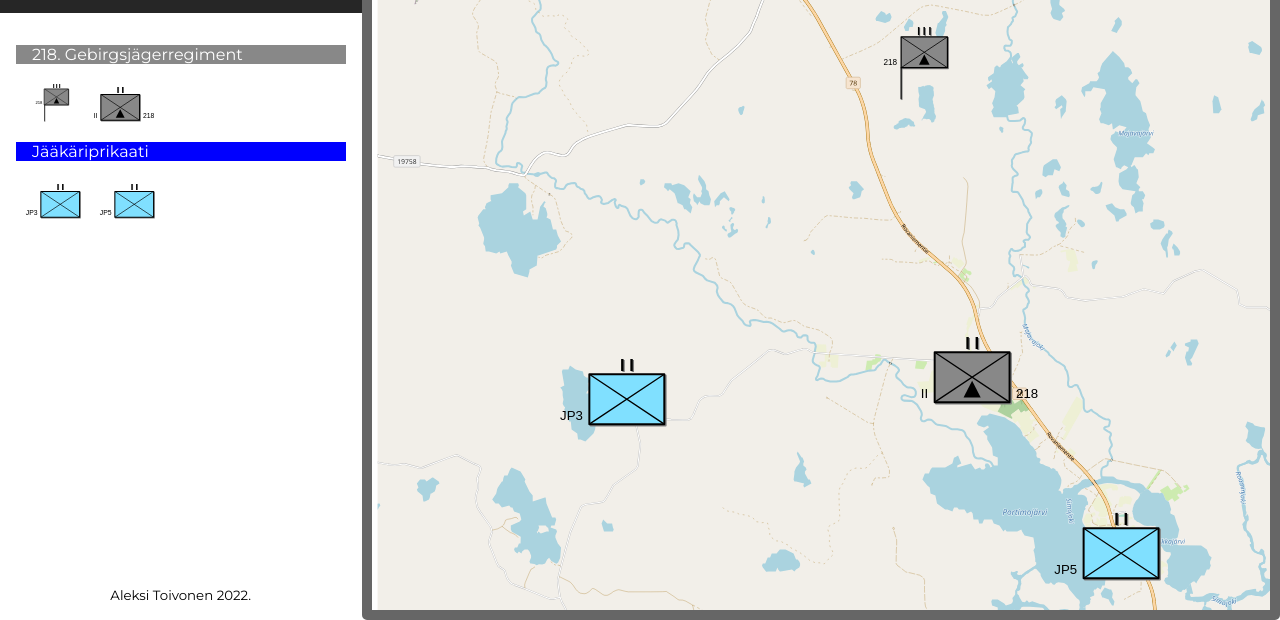
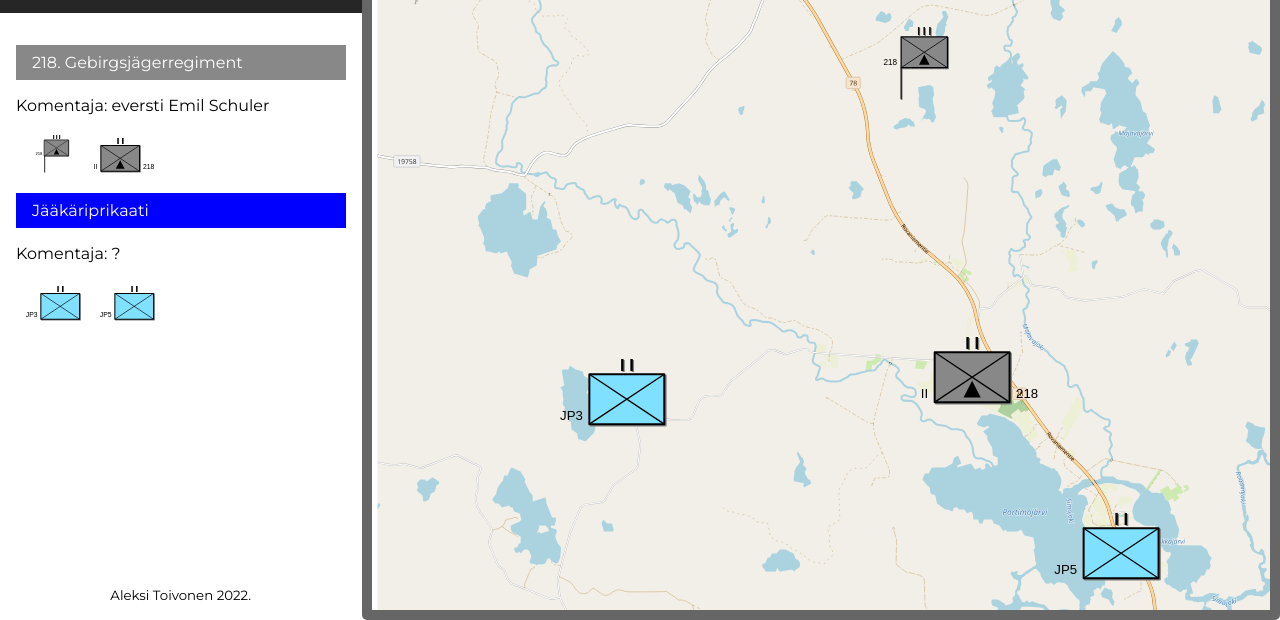
Before and after one commit to aptoivonen/ylimaa-animation, a website: page dist/index.html in a window 1280 px wide. Shown: the part 180-800 px from the top of the page. Drawn offline with nearby package versions, Linux system fonts and the light colour scheme.

Commit message:
Edit unit info styles

```diff
--- a/dist/index.html
+++ b/dist/index.html
@@ -27,6 +27,7 @@
       <section class="info-section">
         <div>
           <p class="unit-info german">218. Gebirgsjägerregiment</p>
+          <p>Komentaja: eversti Emil Schuler</p>
           <div class="unit-list">
             <img src="svg/hq-218.svg" alt="218 headquarters icon" />
             <img src="svg/218-II.svg" alt="218-II batallion icon" />
@@ -34,6 +35,7 @@
         </div>
         <div>
           <p class="unit-info finnish">Jääkäriprikaati</p>
+          <p>Komentaja: ?</p>
           <div class="unit-list">
             <img src="svg/jp3.svg" alt="3. Jääkäripataljoona icon" />
             <img src="svg/jp5.svg" alt="5. Jääkäripataljoona icon" />
--- a/dist/style.css
+++ b/dist/style.css
@@ -53,7 +53,7 @@ body {
 }
 
 .unit-info {
-  padding-left: 1rem;
+  padding: 0.5rem 1rem;
 }
 
 .unit-info.german {
```
